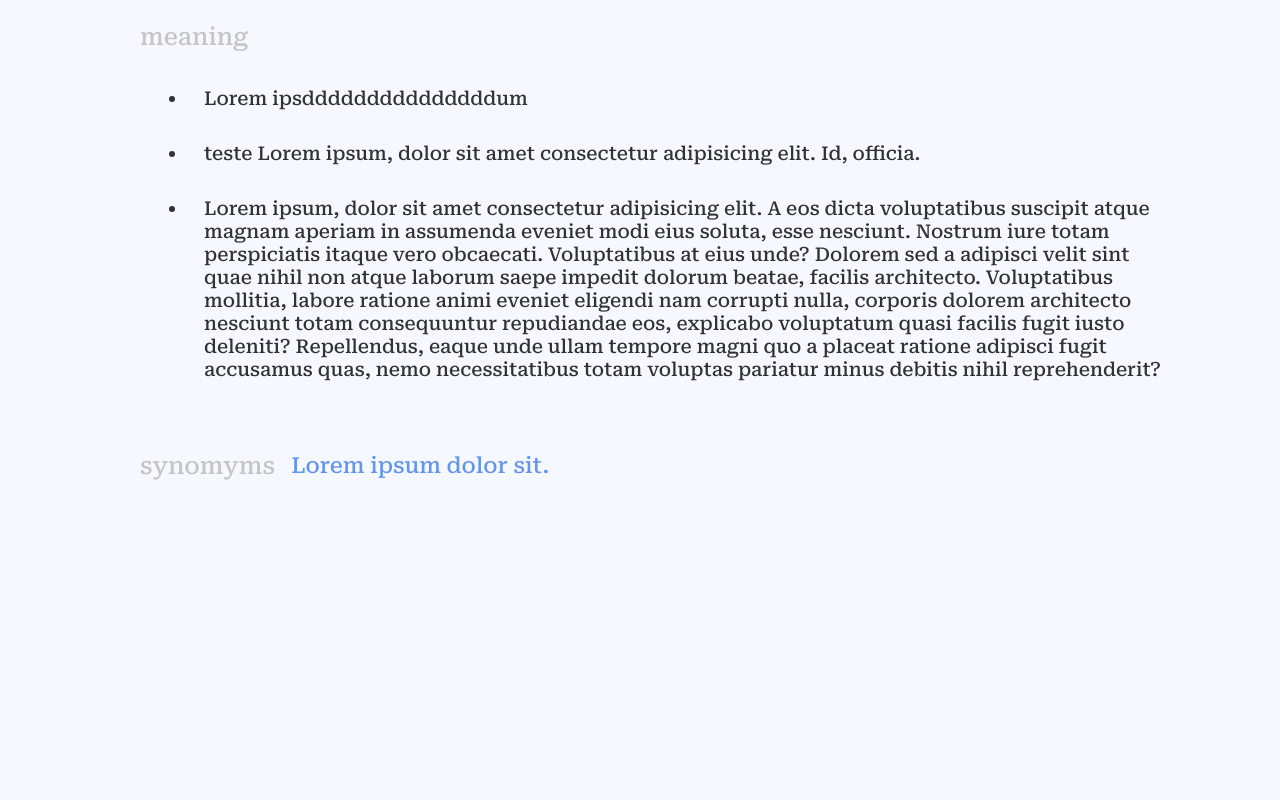
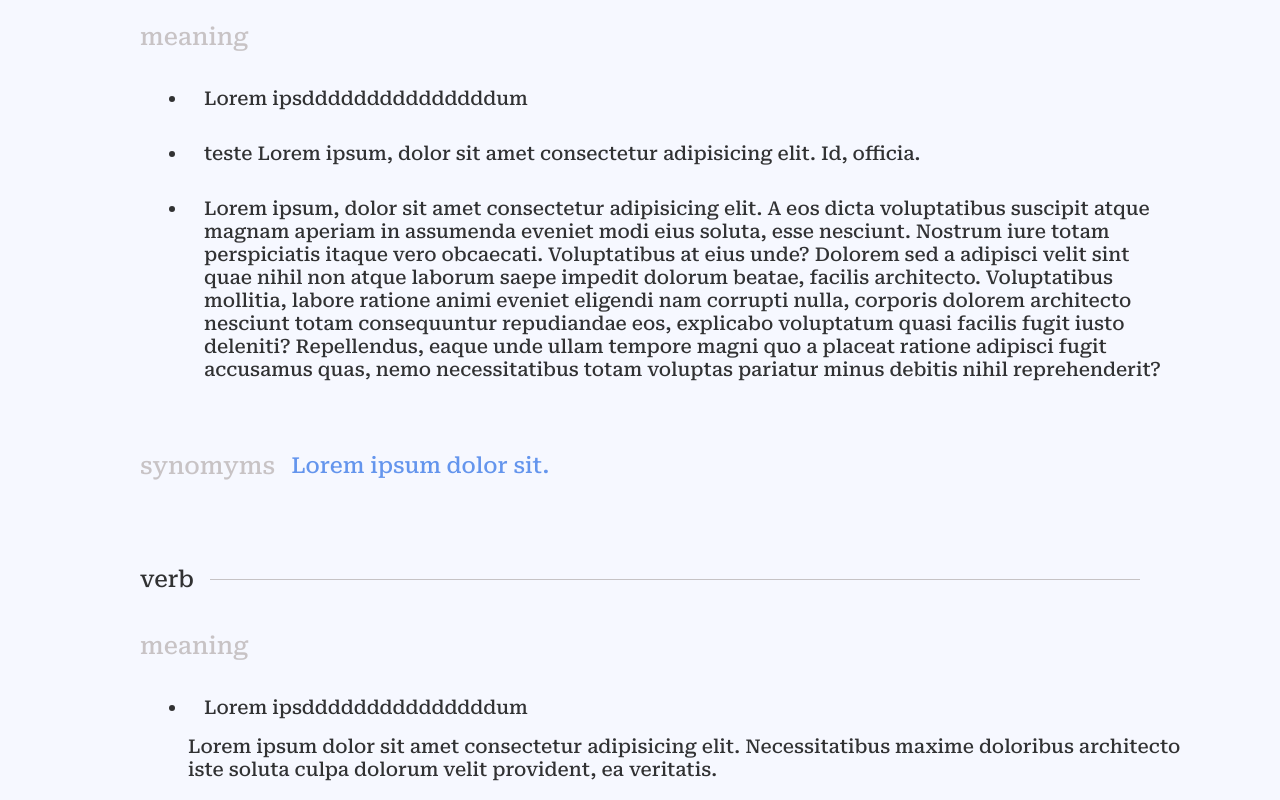
Before and after one commit to maicondguerian/dictionary-web-api, a React (Vite) app: page / in a window 1280 px wide. Shown: the part 421-1221 px from the top of the page. Before the commit the page ends 936 px from the top, so only its background shows below. Built offline with nearby package versions, Linux system fonts and the light colour scheme.

Commit message:
stylingn

```diff
--- a/src/App.jsx
+++ b/src/App.jsx
@@ -2,7 +2,7 @@ import {  useState } from "react"
 import { createGlobalStyle, ThemeProvider } from "styled-components"
 import { Header } from "./components/header/Header.style"
 import { theme, darkThemeColor } from "./theme/theme"
-import { StyledDiv } from "./container/Div.style";
+import { Container } from "./container/Div.style";
 import { SearchBar } from "./components/search/Input";
 import {  TfiVolume } from "react-icons/tfi";
 import { Content } from "./components/content/Content";
@@ -64,11 +64,11 @@ function App() {
     <ThemeProvider theme={toggleTheme}>
       <GlobalStyle />
       <MyContext.Provider value={{ handleTheme, handleKeyboard, handleWord }}>
-        <StyledDiv>
+        <Container>
           <Header Icon={TfiBook} size={35} props={'#000c'} />
           <SearchBar />
           <Content Icon={TfiVolume} size={55} color={'#0079ff'} />
-        </StyledDiv>
+        </Container>
       </MyContext.Provider>
     </ThemeProvider>
   )
--- a/src/components/content/Content.jsx
+++ b/src/components/content/Content.jsx
@@ -62,9 +62,8 @@ const StyledDiv = styled.div`
     }
 
     span{
-        font-size: 28px;
+        font-size: 23px;
         color: ${props => props.theme.colors.softDark};
-
     }
 
 `
@@ -145,6 +144,17 @@ export const Content = ({ Icon, size, color }) => {
 
                 </ul>
             </StyledSpan>
+            <StyledDiv>
+                <span>verb</span>
+                <span></span>
+            </StyledDiv>
+            <StyledList>
+                <h2>meaning</h2>
+                <ul>
+                    <li>Lorem ipsdddddddddddddddum </li>
+                    <span> Lorem ipsum dolor sit amet consectetur adipisicing elit. Necessitatibus maxime doloribus architecto iste soluta culpa dolorum velit provident, ea veritatis.</span>
+                </ul>
+            </StyledList>
 
         </StyledContent>
     )
--- a/src/components/header/Header.style.jsx
+++ b/src/components/header/Header.style.jsx
@@ -5,7 +5,7 @@ import { MyContext } from "../../context/Mycontext";
 
 
 const StyledHeader = styled.nav`
-width: 100%;
+width: 1000px;
 
 ul{
     display: flex;
--- a/src/container/Div.style.jsx
+++ b/src/container/Div.style.jsx
@@ -1,7 +1,6 @@
 import styled from "styled-components";
 
-export const StyledDiv = styled.div`
-width: 100vw;
+export const Container = styled.div`
 display: flex;
 flex-direction: column;
 align-items: center;
```
